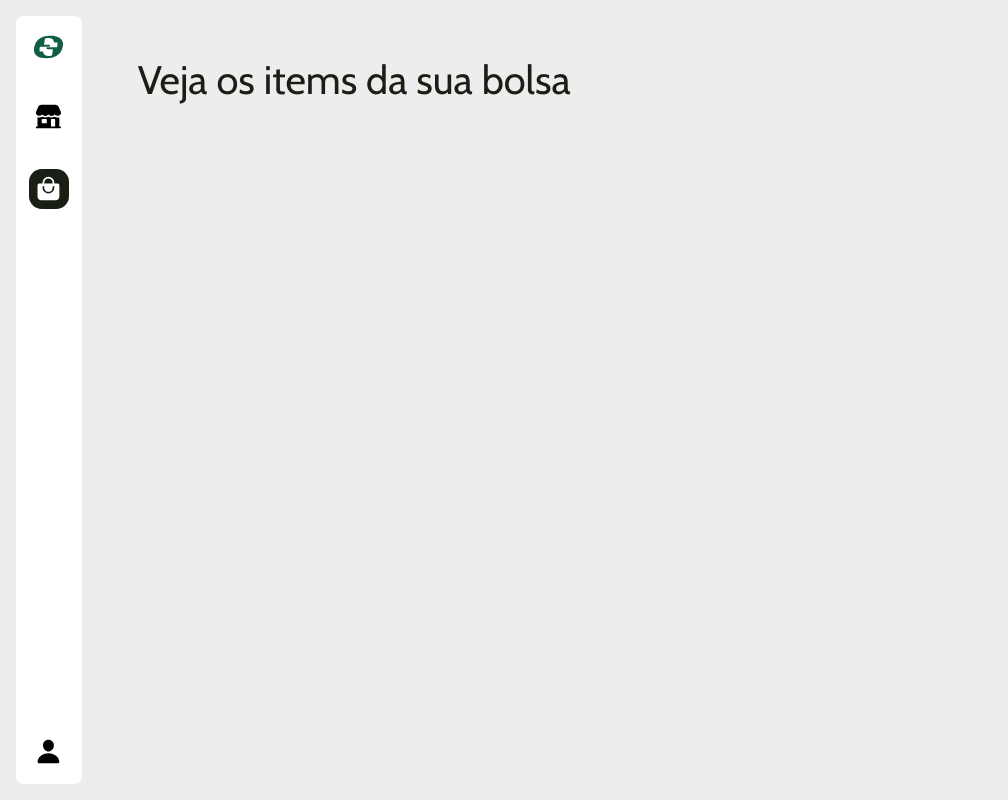
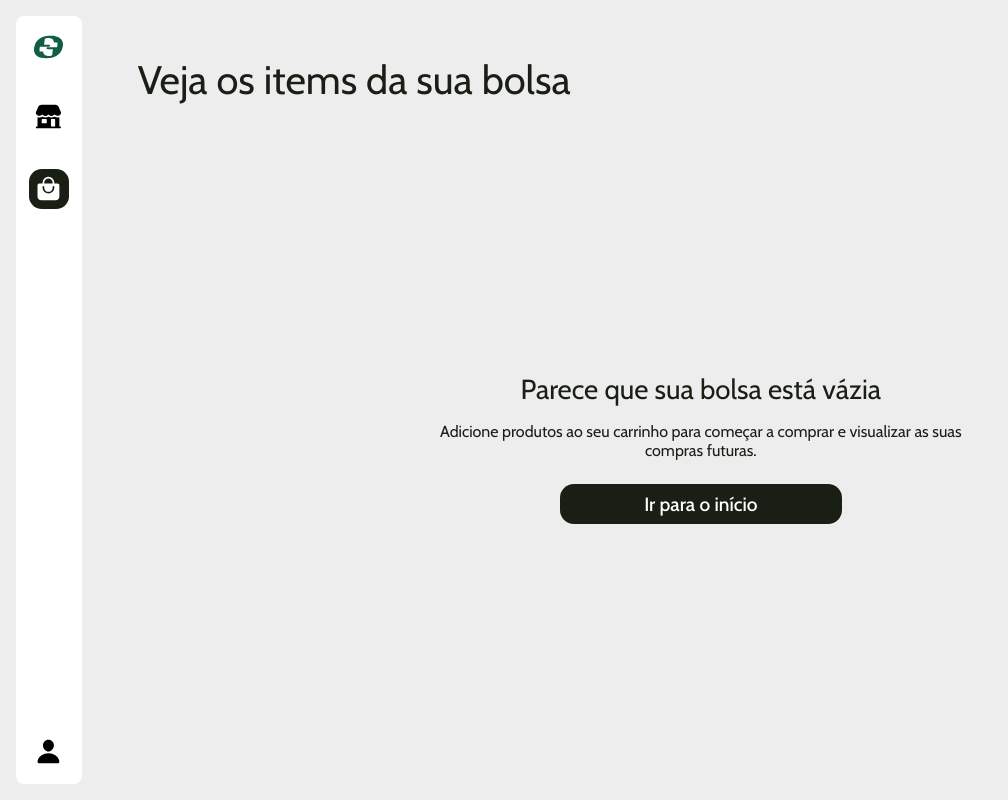
Before and after one commit to gabriel-tomas/ecommerce-tecstore, a Next.js app: page /bag in a window 1280 px wide. Shown: the whole page, without its empty margins (0-1008 px from the left). Built offline with nearby package versions, Linux system fonts and the light colour scheme.

Commit message:
feature: empty bag component

```diff
--- a/src/containers/Bag/index.tsx
+++ b/src/containers/Bag/index.tsx
@@ -1,16 +1,19 @@
 import Image from 'next/image';
+
 import { useEffect, useState } from 'react';
 
 import { HiOutlineMinus, HiOutlinePlus } from 'react-icons/hi';
 
 import { useBagContext } from '../../contexts/bag';
 
+import Button from '../../components/Button';
+
 import { jsonFetch } from '../../utils/jsonFetch';
 import { convertToBRL } from '../../utils/convertPriceBRL';
 import { getRatingStars } from '../../utils/convertRatingToStars';
 import { convertNumberDecimals } from '../../utils/convertNumberDecimals';
 
-import { Container, BagItems, BagItem, BagItemAnimated } from './styled';
+import { Container, BagItems, BagItem, BagItemAnimated, ContainerEmpty } from './styled';
 
 export type BagItemDataProtocol = {
   id: number;
@@ -91,6 +94,7 @@ const ContainerBagItem = ({ id, repeat, thumbnail, title, rating, brand, price }
 const ContainerBagItems = () => {
   const [bagData, setBagData] = useState<BagItemDataProtocol[]>([]);
   const [itemsFirstRequest, setItemsFirstRequest] = useState(false);
+  const [runnedFuncRequest, setRunnedFuncRequest] = useState(false);
   const { bagItems, setBagItems } = useBagContext();
 
   useEffect(() => {
@@ -113,6 +117,7 @@ const ContainerBagItems = () => {
 
   useEffect(() => {
     const requestBagData = async () => {
+      setRunnedFuncRequest(true);
       if (bagItems.length === 0) return;
       const items: BagItemDataProtocol[] = [];
       for (let i = 0; i < bagItems.length; i++) {
@@ -149,8 +154,11 @@ const ContainerBagItems = () => {
     requestBagData();
   }, [bagItems]);
 
+  console.log(bagData);
+
   return (
-    <BagItems>
+    <>
+      <BagItems className={runnedFuncRequest && bagItems.length === 0 ? 'hide' : ''}>
         {bagData.length > 0 &&
           bagData.map((item) => (
             <ContainerBagItem
@@ -164,8 +172,21 @@ const ContainerBagItems = () => {
               price={item.price}
             />
           ))}
-      {bagData.length === 0 && bagItems.map((_, i) => <BagItemAnimated key={i} className="load-animation" />)}
+        {bagData.length === 0 &&
+          bagItems.map((_, i) => <BagItemAnimated key={i} className="load-animation" />)}
       </BagItems>
+      {runnedFuncRequest && bagItems.length === 0 && (
+        <ContainerEmpty>
+          <h2>Parece que sua bolsa está vázia</h2>
+          <p>
+            Adicione produtos ao seu carrinho para começar a comprar e visualizar as suas compras futuras.
+          </p>
+          <Button href="/" buttonType="link">
+            Ir para o início
+          </Button>
+        </ContainerEmpty>
+      )}
+    </>
   );
 };
 
--- a/src/containers/Bag/styled.ts
+++ b/src/containers/Bag/styled.ts
@@ -14,6 +14,10 @@ export const Container = styled.section`
 
 export const BagItems = styled.div`
   margin-top: 1.5rem;
+
+  &.hide {
+    display: none;
+  }
 
   div + div {
     margin-top: 1.5rem;
@@ -134,3 +138,37 @@ export const BagItemAnimated = styled.div`
   height: 236px;
   border-radius: 1.313rem;
 `;
+
+export const ContainerEmpty = styled.div`
+  height: 100%;
+  display: flex;
+  flex-direction: column;
+  align-items: center;
+  justify-content: center;
+  width: max(333px, 50%);
+  margin-inline: auto;
+
+  ${({ theme }) => css`
+    h2 {
+      font-size: ${theme.fontSizes.l4};
+      margin-bottom: 1rem;
+    }
+
+    p {
+      font-size: ${theme.fontSizes.base};
+      color: ${theme.colors.secondary};
+      margin-bottom: 1.5rem;
+    }
+
+    h2,
+    p {
+      color: ${theme.colors.dark};
+      text-align: center;
+    }
+
+    a {
+      font-size: ${theme.fontSizes.l6};
+      width: clamp(150px, 50%, 300px);
+    }
+  `}
+`;
```
Lines whose indentation alone changed are shown as unchanged.
